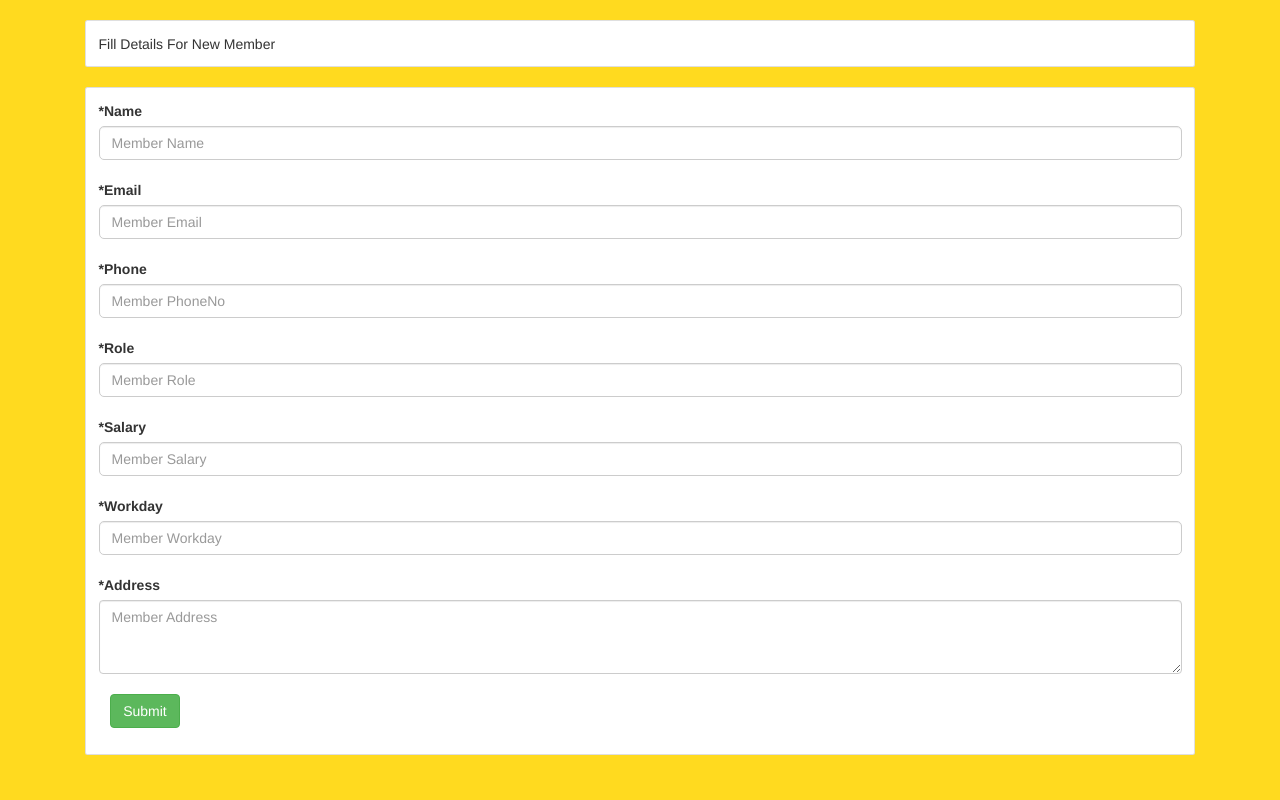
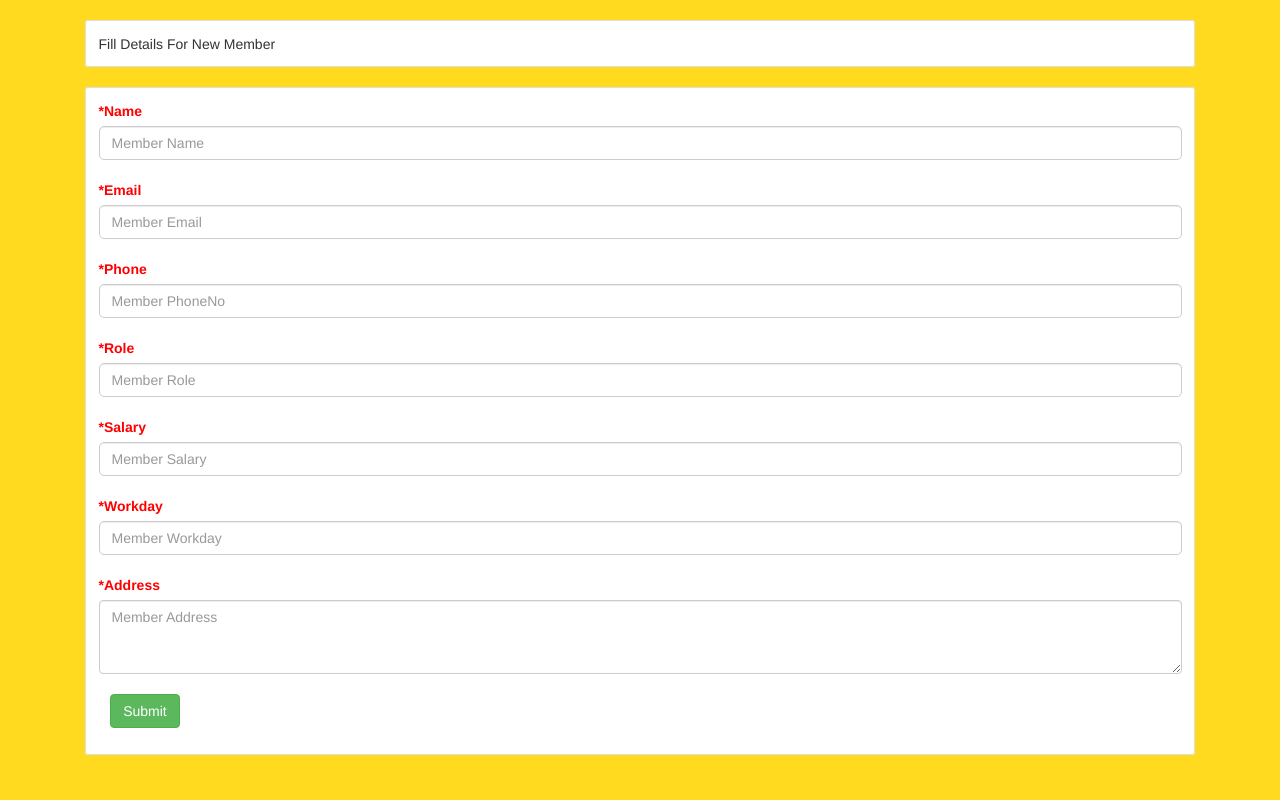
Before and after one commit to Nikhil034/HelthToCare, a PHP site: page /Dashboards/StaffMemberAdd.php in a window 1280 px wide. Run offline with PHP 8.4, Linux system fonts and the light colour scheme; the visitor is signed in with stand-in values (Sample User, id 1); some libraries are stand-ins or nearby versions.

Commit message:
Staff Fees Manage change in table

```diff
--- a/StafFeesManagment.php
+++ b/StafFeesManagment.php
@@ -3,7 +3,7 @@
 
 <?php
 
-$feesdata=mysqli_query($con,"select * from staffdata");
+$feesdata=mysqli_query($con,"select * from detailsofstaff");
 
 
 ?>
--- a/StaffMemberAdd.php
+++ b/StaffMemberAdd.php
@@ -91,31 +91,31 @@ body{
 
      <form method="post" autocomplete="off">
 
-      <label>*Name</label>
+      <label style="color: red">*Name</label>
       <input class="form-control" type="text" placeholder="Member Name" name="snm" required="" style="border-radius: 5px;">
       <br>
 
-      <label>*Email</label>
+      <label style="color: red">*Email</label>
       <input class="form-control" type="email" placeholder="Member Email" name="semail" required="" style="border-radius: 5px;">
       <br>
 
-         <label>*Phone</label>
+         <label style="color: red">*Phone</label>
       <input class="form-control" type="number" placeholder="Member PhoneNo" name="sno" required="" style="border-radius: 5px;">
       <br>
 
-      <label>*Role</label>
+      <label style="color: red">*Role</label>
       <input class="form-control" type="text" placeholder="Member Role" name="srole" required="" style="border-radius: 5px;">
       <br>
 
-      <label>*Salary</label>
+      <label style="color: red">*Salary</label>
       <input class="form-control" type="number" placeholder="Member Salary" name="ssal" required="" style="border-radius: 5px;">
       <br>
 
-      <label>*Workday</label>
+      <label style="color: red">*Workday</label>
       <input class="form-control" type="text" placeholder="Member Workday" name="sday" required="" style="border-radius: 5px;">
 
-      <br>
-         <label>*Address</label>
+      <br >
+         <label style="color: red">*Address</label>
         <textarea class="form-control"  rows="3" name="sadd" placeholder="Member Address"></textarea>
 
         <br>
--- a/UpdateFeesData.php
+++ b/UpdateFeesData.php
@@ -5,7 +5,7 @@
 
 $nm=$_GET['i'];
 //echo $nm;
-$feesdata=mysqli_query($con,"select * from staffdata where Name='$nm'");
+$feesdata=mysqli_query($con,"select * from detailsofstaff where Name='$nm'");
 $result=mysqli_fetch_array($feesdata);
 
 
@@ -144,7 +144,7 @@ if(isset($_POST['btn']))
   $mpay=$_POST['spay'];
   $gdate=$_POST['pdate'];
 
- $pay=mysqli_query($con,"update stafffees set pay='$mpay',Date='$gdate' where Name='$mnm'");
+ $pay=mysqli_query($con,"update feesstaff set Pay='$mpay',Date='$gdate' where Name='$mnm'");
 
   if($pay)
    {
--- a/ViewStaffFeesDetails.php
+++ b/ViewStaffFeesDetails.php
@@ -5,7 +5,7 @@
 
 $nm=$_GET['i'];
 //echo $nm;
-$feesdata=mysqli_query($con,"select * from stafffees where Name='$nm'");
+$feesdata=mysqli_query($con,"select * from feesstaff where Name='$nm'");
 
 
 
@@ -118,8 +118,8 @@ body{
         <td><?php echo $row['Pay'];?></td>
       </tr>
       <tr>
-        <th>Date</th>
-        <td><?php echo $row['Date'];?></td>
+        <th>Date/Time</th>
+        <td><?php echo $row['Time'];?></td>
       </tr>
     </thead>
     <?php
```
